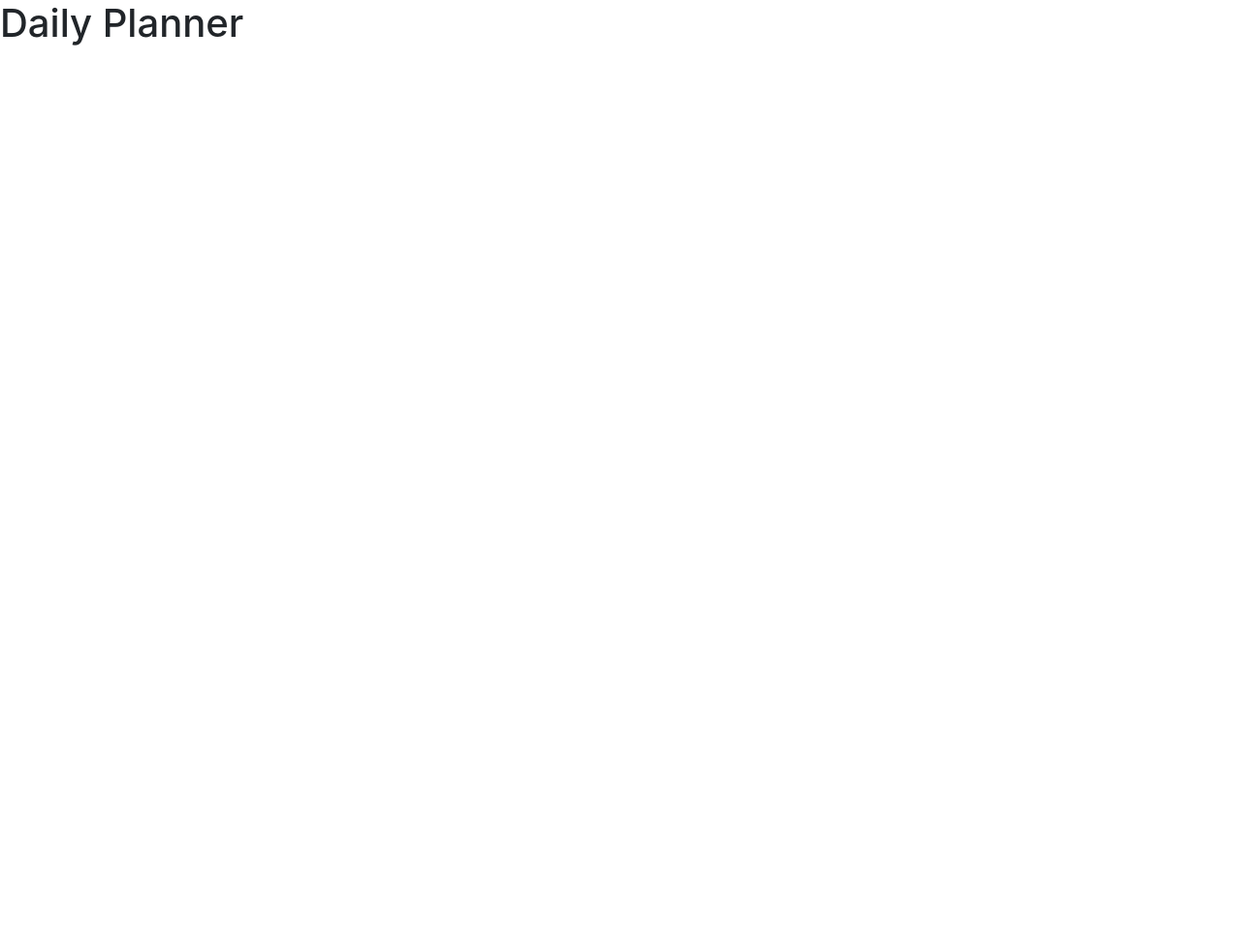
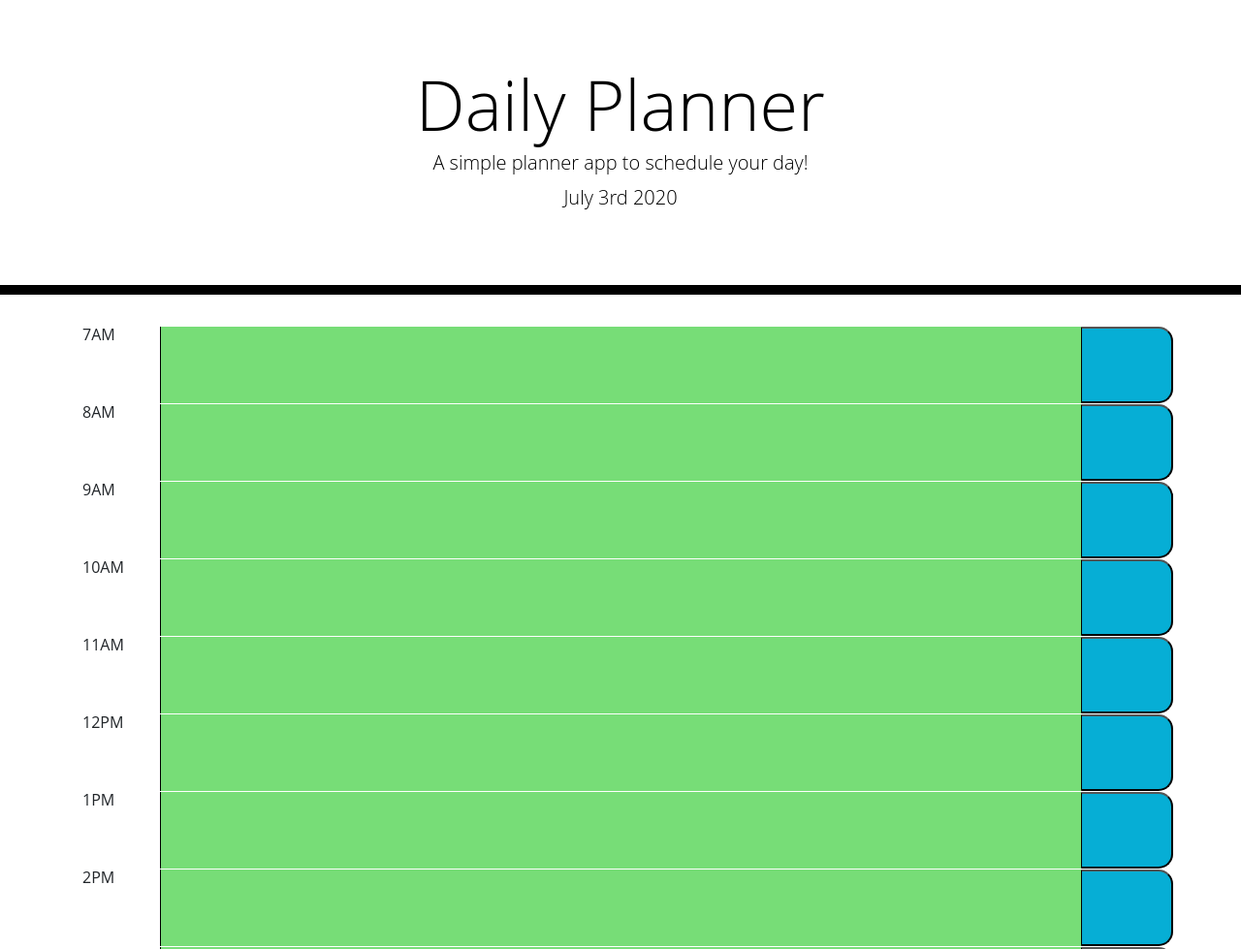
Before and after one commit to brennagood-93/brennagood-93wk5homework-dailyplanner, a plain HTML site: page index.html in a window 1280 px wide. Shown: the top 979 px of the page at 97% size. Before the commit the page ends 800 px from the top, so only its background shows below. Drawn offline with nearby package versions, Linux system fonts and the light colour scheme.

Commit message:
Added to javascript with for loop

```diff
--- a/index.html
+++ b/index.html
@@ -4,15 +4,24 @@
     <meta charset="UTF-8">
     <meta name="viewport" content="width=device-width, initial-scale=1.0">
     <title>Daily Planner</title>
-    <script src="https://cdnjs.cloudflare.com/ajax/libs/jquery/3.2.1/jquery.min.js"></script>
     <link rel="stylesheet" href="https://maxcdn.bootstrapcdn.com/bootstrap/4.0.0/css/bootstrap.min.css">
     <link rel="stylesheet" href="style.css">
-    <script src="https://rawgit.com/moment/moment/2.2.1/min/moment.min.js"></script>
-</head>
+ </head>
 <body>
-    <h1>Daily Planner</h1>
+    <!-- Jumbotron up top -->
+<header class="jumbotron">
+    <h1 class="display-3"> Daily Planner</h1>
+    <p class="lead">A simple planner app to schedule your day!</p>
+    <p id="currentDay" class="lead"></p>
+</header>
+<div class="container"></div>
+<script src="https://code.jquery.com/jquery-3.4.1.min.js"></script>
+<script src="https://cdnjs.cloudflare.com/ajax/libs/moment.js/2.24.0/moment.min.js"></script>
+<script src = "jscript.js"></script>
+</body>
 
-<!-- Jumbotron up top -->
+
+
 <!-- Separate rows for each time block in the day -->
 <!-- Column 1 for time slot -->
 <!-- Column width 10 for event area -->
@@ -20,13 +29,6 @@
 <!-- Columns to save  -->
 
 
-</body>
 
 
-
-
-
-
-
-<link rel="stylesheet" href="jscript.js">
 </html>
--- a/jscript.js
+++ b/jscript.js
@@ -1,5 +1,54 @@
+// variables for date and time
+const date = moment().format("MMMM Do YYYY");
+const time = moment().format("HH");
+console.log(date, time);
 // Fill in the text for the Jumbotron
+$("#currentDay").text(date);
+// Create HTML elements for schedule layout
+for (let i = 7; i < 19; i++) {
+// <!-- Separate rows for each time block in the day -->
+const timeSlot = $("<div>");
+timeSlot.addClass("row");
+// <!-- Column 1 for time slot -->
+const columnOne = $("<div>");
+columnOne.addClass("col-md-1");
+// <!-- Column width 10 for event area -->
+const textColumn = $("<textarea>");
+textColumn.addClass("col-md-10");
+// This will show if the event is past, present, future
+if (i < time){
+textColumn.addClass("past");
+}
+else if (i === time){
+textColumn.addClass("present");
+}
+else if (i > time){
+textColumn.addClass("future");
+}
+// Save Button
+const saveBtn = $("<button>");
+saveBtn.addClass("saveBtn col-md-1");
+// Append section
+$(".container").append(timeSlot);
+timeSlot.append(columnOne);
+timeSlot.append(textColumn);
+timeSlot.append(saveBtn);
+
+if (i < 12){
+columnOne.text(i + "AM");
+}
+else if (i === 12){
+columnOne.text("12PM");
+}
+else if (i > 12){
+columnOne.text(i - 12 + "PM");
+}
+}
+// <!-- will need form to allow user to input text -->
+    // <!-- Columns to save  -->
+// Append something
 // Assign css styling by past present future time
+
 // create save button to store users entry to locale storage
 // localStorage.setItem("name", data(customer's comment))
 // The time block they're entering their appointment into needs to contribute to the "name" of our locale storage item
--- a/style.css
+++ b/style.css
@@ -1 +1,71 @@
-/* create classes for past, present and future and save button changing the background of the text */
+body {
+    font-family: 'Open Sans', sans-serif;
+    font-size: 16px;
+    line-height: 1;
+  }
+
+  textarea{
+    background: transparent;
+    border: none;
+    resize: none;
+    color: #000000;
+    border-left: 1px solid black;
+    padding: 10px;
+  }
+
+  .jumbotron {
+    text-align: center;
+    background-color: transparent;
+    color: black;
+    border-radius: 0;
+    border-bottom: 10px solid black;
+  }
+
+  .description{
+    white-space: pre-wrap;
+  }
+
+  .time-block{
+    text-align: center;
+    border-radius: 15px;
+  }
+
+  .row {
+    white-space: pre-wrap;
+    height: 80px;
+    border-top: 1px solid white;;
+  }
+
+  .hour {
+    background-color: #ffffff;
+    color: #000000;
+    border-top: 1px dashed #000000;
+  }
+
+  .past {
+    background-color: #d3d3d3;
+    color: white;
+  }
+
+  .present {
+    background-color: #06AED5;
+    color: white;
+  }
+
+  .future {
+    background-color: #77dd77;
+    color: white;
+  }
+
+  .saveBtn {
+    border-left: 1px solid black;
+    border-top-right-radius: 15px;
+    border-bottom-right-radius: 15px;
+    background-color: #06AED5;
+    color: white;
+  }
+
+  .saveBtn i:hover {
+    font-size: 20px;
+    transition: all .3s ease-in-out;
+  }
```
